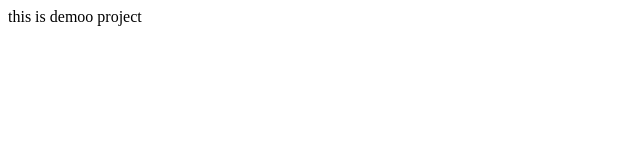
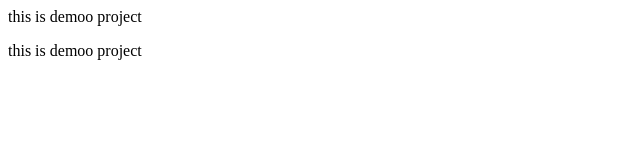
Before and after one commit to AlishThapa/demoo, a plain HTML site: page index.html in a window 1280 px wide. Shown: the whole page, without its empty margins (0-640 px from the left). Drawn offline with Linux system fonts and the light colour scheme.

Commit message:
added new line

```diff
--- a/index.html
+++ b/index.html
@@ -1 +1,2 @@
 <p> this is demoo project</p>
+<p> this is demoo project</p>
```
